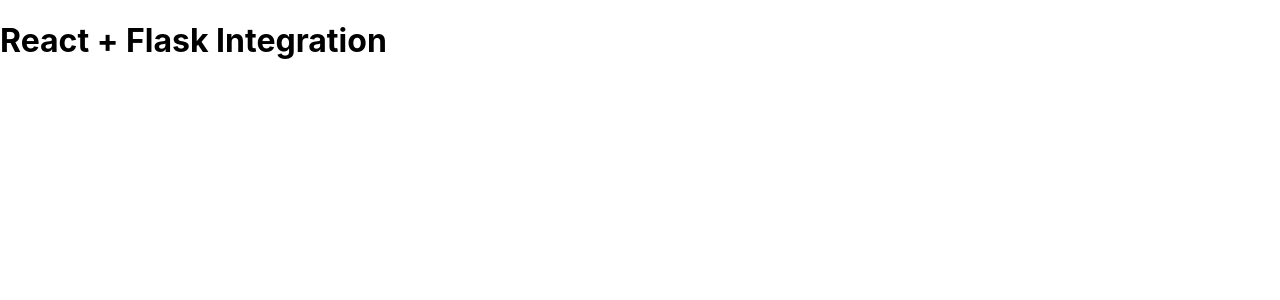
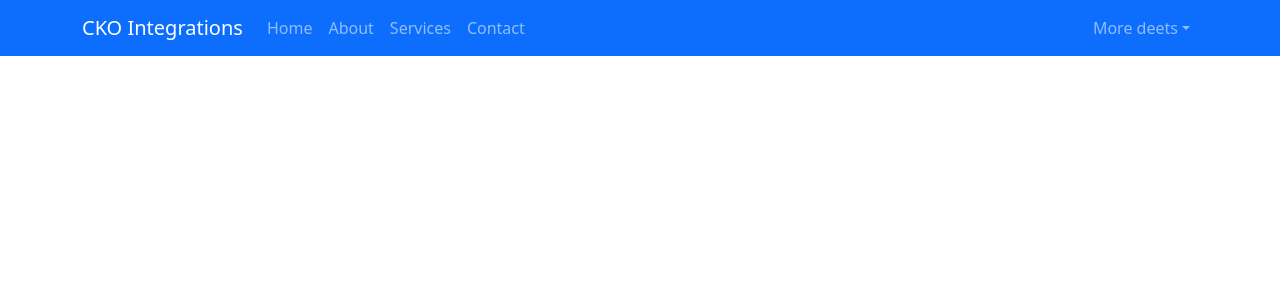
Before and after one commit to Mark-Reilly-Checkout/React-Flask-Project, a React (Create React App) app in the folder frontend/: page / in a window 1280 px wide. Shown: the top 300 px of the page. Built offline with nearby package versions, Linux system fonts and the light colour scheme; no server answers.

Commit message:
Added Navbar with react bootstrap

```diff
--- a/frontend/package.json
+++ b/frontend/package.json
@@ -9,9 +9,13 @@
     "@testing-library/react": "^16.2.0",
     "@testing-library/user-event": "^13.5.0",
     "axios": "^1.8.3",
+    "bootstrap": "^5.3.3",
     "react": "^19.0.0",
+    "react-bootstrap": "^2.10.9",
     "react-dom": "^19.0.0",
+    "react-icons": "^5.5.0",
     "react-scripts": "5.0.1",
+    "styled-components": "^6.1.15",
     "web-vitals": "^2.1.4"
   },
   "scripts": {
--- a/frontend/src/App.js
+++ b/frontend/src/App.js
@@ -1,5 +1,9 @@
 import React, { useState, useEffect } from 'react';
 import axios from 'axios';
+import NavigationBar from './pages/NavigationBar';
+import 'bootstrap/dist/css/bootstrap.min.css';
+
+
 
 function App() {
   const [data, setData] = useState('');
@@ -12,7 +16,7 @@ function App() {
 
   return (
     <div className="App">
-      <h1>React + Flask Integration</h1>
+      <NavigationBar />
       <p>{data}</p>
     </div>
   );
--- /dev/null
+++ b/frontend/src/pages/NavigationBar.js
@@ -0,0 +1,29 @@
+import React from 'react';
+import { Navbar, Nav, Container, NavDropdown, Dropdown } from 'react-bootstrap';
+
+const NavigationBar = () => {
+  return (
+    <Navbar bg="primary" data-bs-theme="dark" expand="lg" sticky="top">
+      <Container>
+        <Navbar.Brand href="#home">CKO Integrations</Navbar.Brand>
+        <Navbar.Toggle aria-controls="basic-navbar-nav" />
+        <Navbar.Collapse id="basic-navbar-nav">
+          <Nav className="me-auto">
+            <Nav.Link href="#home">Home</Nav.Link>
+            <Nav.Link href="#about">About</Nav.Link>
+            <Nav.Link href="#services">Services</Nav.Link>
+            <Nav.Link href="#contact">Contact</Nav.Link>
+          </Nav>
+          <Nav>
+            <NavDropdown title="More deets" id="collapsible-nav-dropdown" data-bs-theme="light">
+              <Dropdown.Item href="#hello">Hello</Dropdown.Item>
+              <Dropdown.Item href="#hey">Hey</Dropdown.Item>
+            </NavDropdown>
+          </Nav>
+        </Navbar.Collapse>
+      </Container>
+    </Navbar>
+  );
+};
+
+export default NavigationBar;
```
Also changed, not shown: 2 other files (tests, documents, lock files or other folders).
